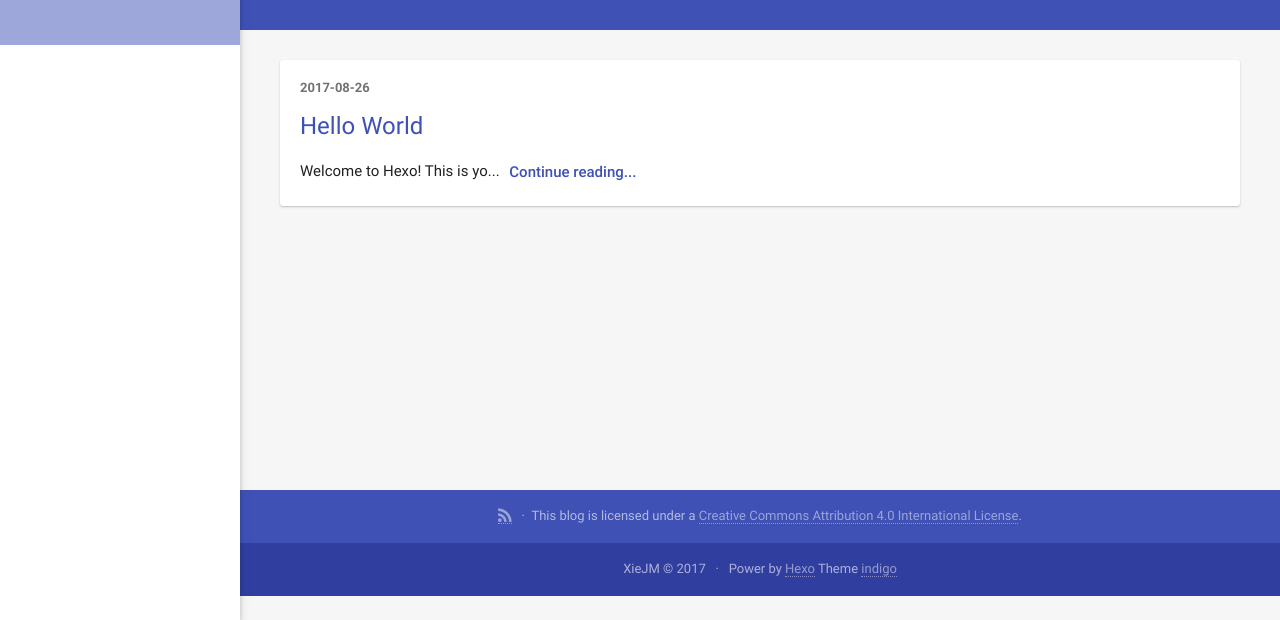
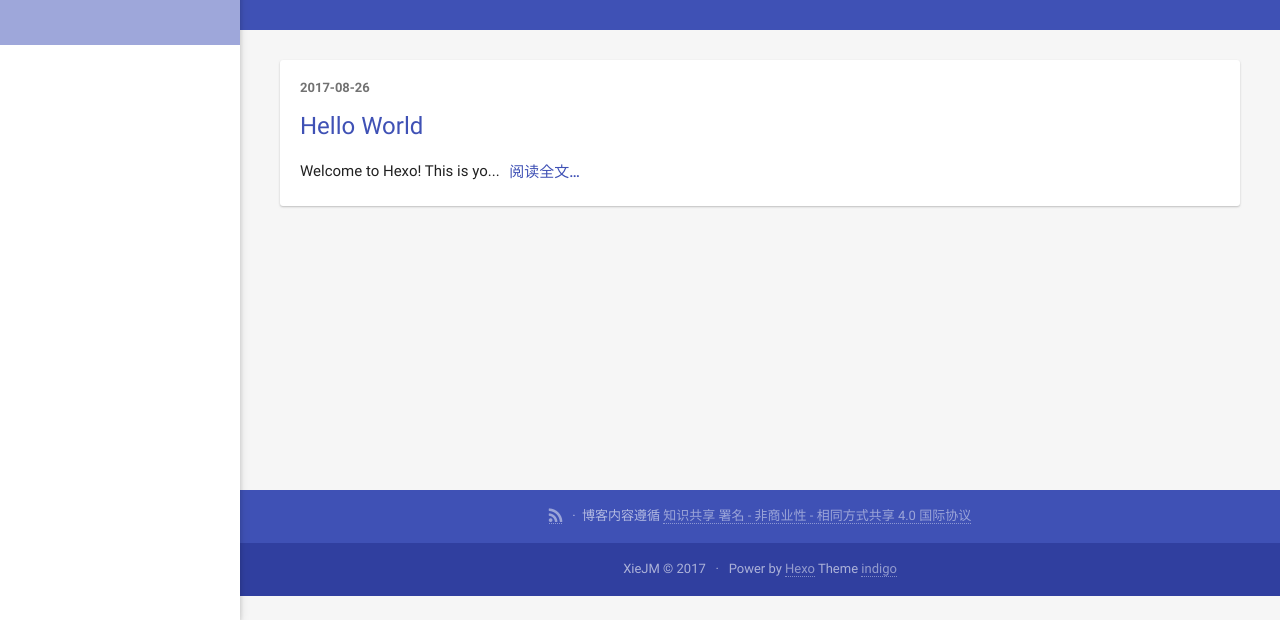
Before and after one commit to xjmhz/xjmhz.github.io, a plain HTML site: page index.html in a window 1280 px wide. Shown: the part 180-800 px from the top of the page. Drawn offline with Linux system fonts and the light colour scheme; a script that the page names is missing.

Commit message:
Site updated: 2017-08-26 23:25:16

```diff
--- a/index.html
+++ b/index.html
@@ -129,7 +129,7 @@
 
 
         <a href="/2017/08/26/hello-world/" class="post-more waves-effect waves-button">
-            Continue reading...
+            阅读全文…
         </a>
     </div>
 
@@ -151,7 +151,7 @@
 
                 <span><a href="/atom.xml" target="_blank" class="rss" title="rss"><i class="icon icon-lg icon-rss"></i></a></span>
 
-            <span>This blog is licensed under a <a rel="license" href="https://creativecommons.org/licenses/by/4.0/">Creative Commons Attribution 4.0 International License</a>.</span>
+            <span>博客内容遵循 <a rel="license" href="https://creativecommons.org/licenses/by-nc-sa/4.0/deed.zh">知识共享 署名 - 非商业性 - 相同方式共享 4.0 国际协议</a></span>
         </p>
     </div>
     <div class="bottom">
```
Also changed, not shown: 2017/08/26/hello-world/index.html (+1 -1 lines), archives/2017/08/index.html (+1 -1 lines), archives/2017/index.html (+1 -1 lines), archives/index.html (+1 -1 lines), categories/index.html (+1 -1 lines), tags/index.html (+1 -1 lines).
